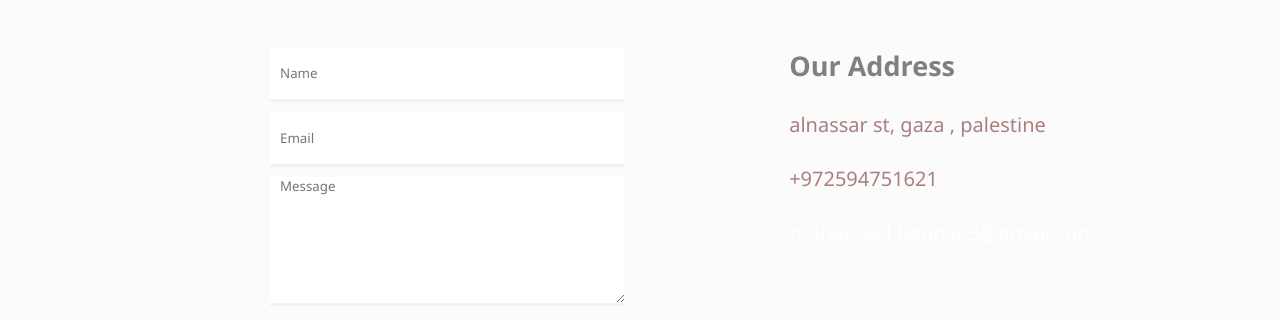
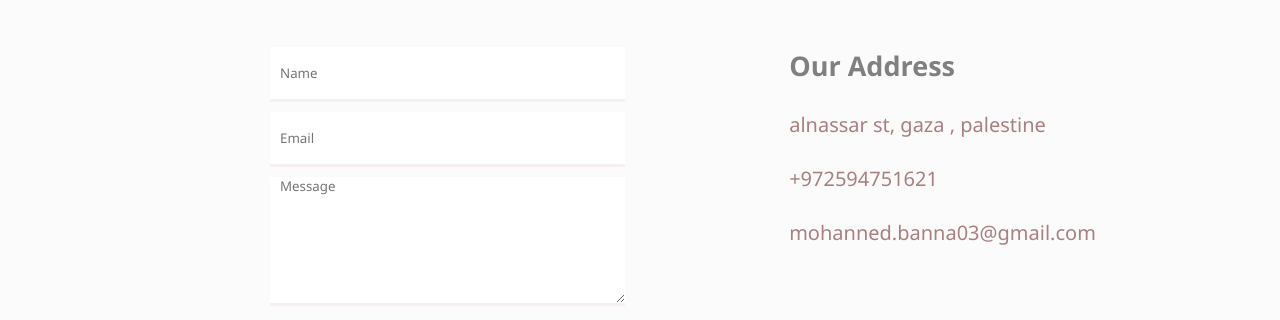
Before and after one commit to mohanned-banna/Web-Project-Beta, a plain HTML site: page contact.html in a window 1280 px wide. Shown: the part 480-800 px from the top of the page. Drawn offline with Linux system fonts and the light colour scheme.

Commit message:
Update contact-style.css

```diff
--- a/contact-style.css
+++ b/contact-style.css
@@ -173,6 +173,14 @@ address{
     margin-top: 50px;
     margin-left: 160px;
 }
+address a{
+    color: #aa7f7f;
+
+}
+address a:hover{
+    text-decoration: underline;
+
+}
 .last{
     width: 60%;
     margin: 150px auto 60px;
```
